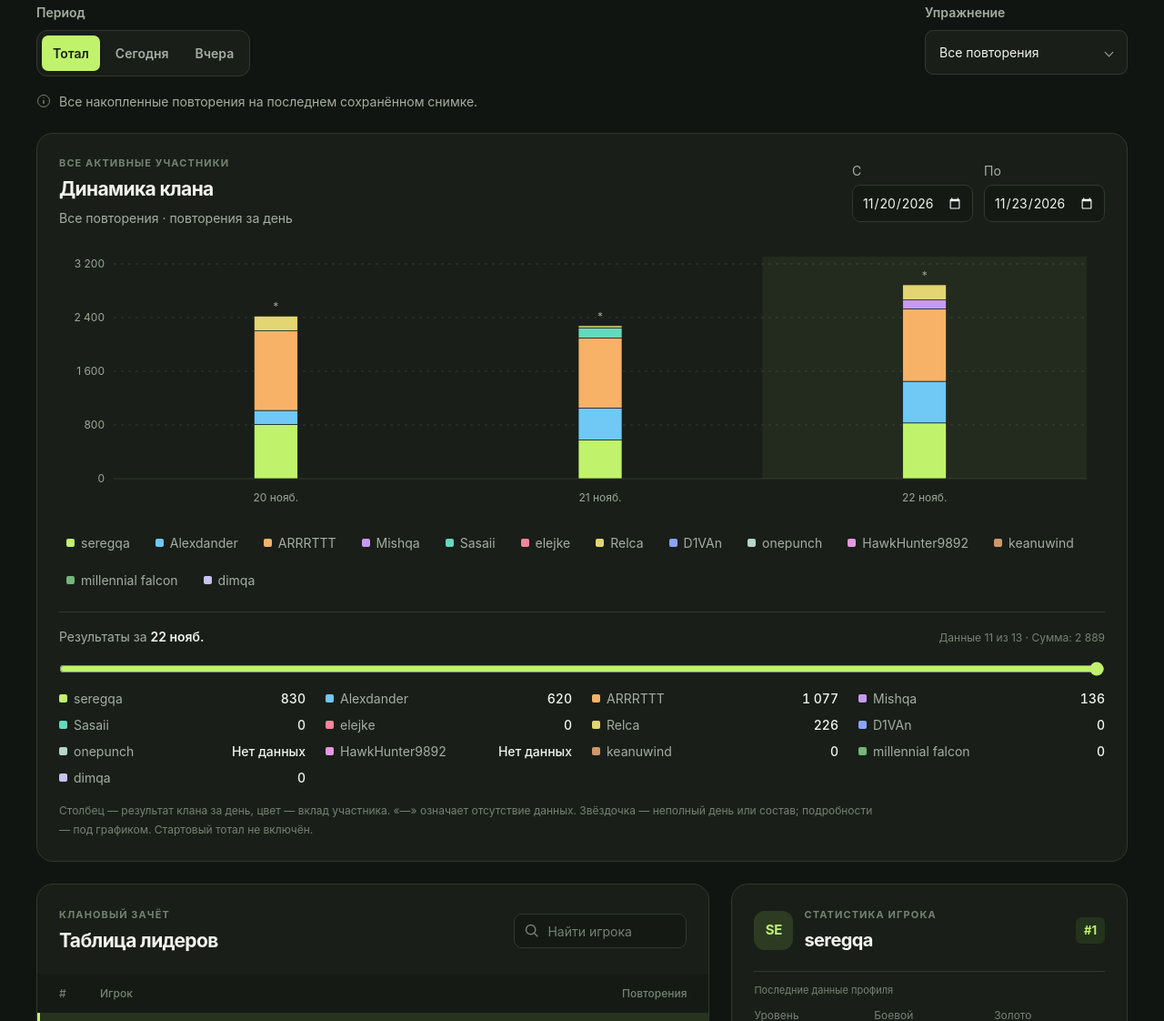
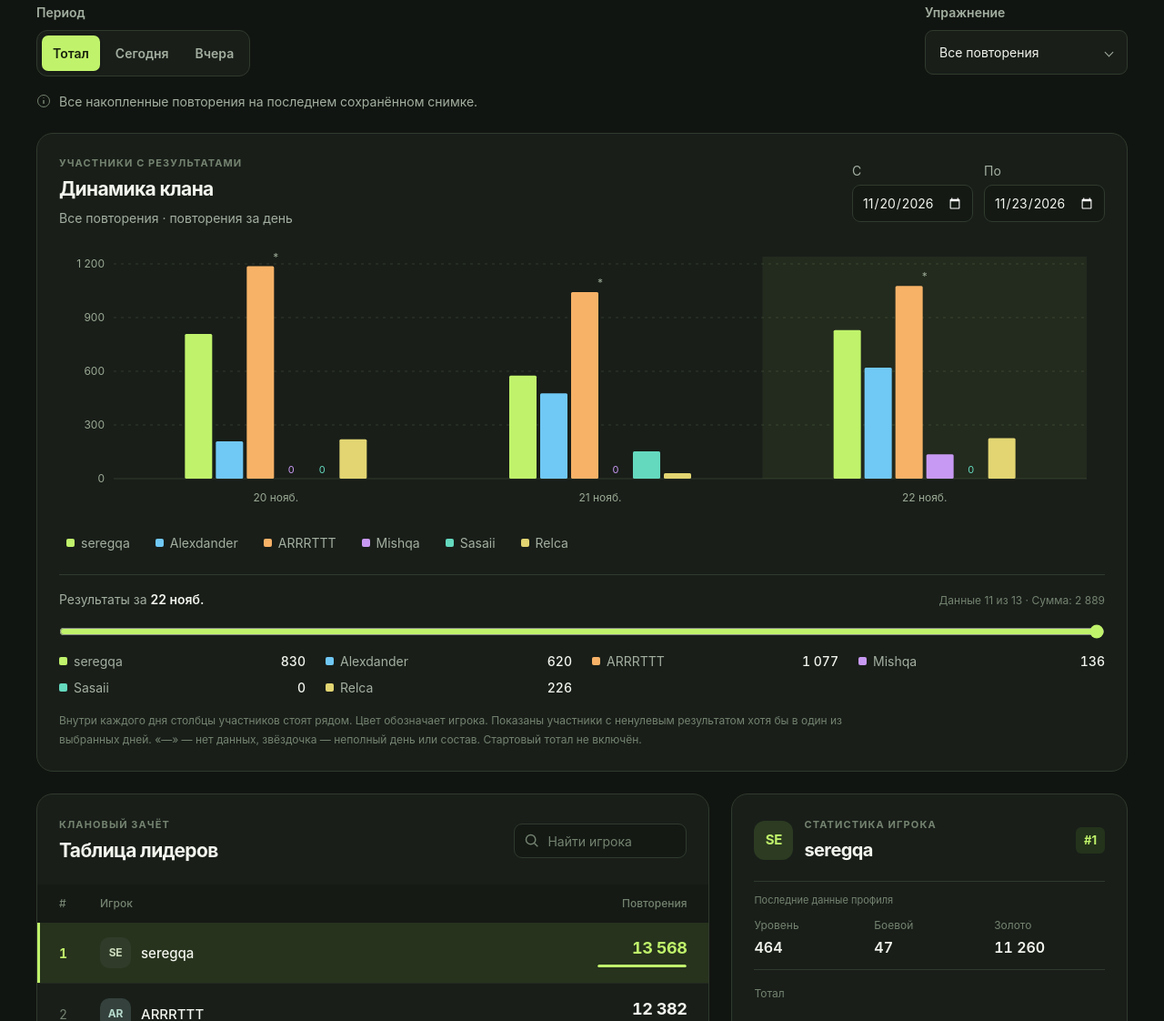
Before and after one commit to seregqa-m/gymscape-clan, a plain HTML site: page site/index.html in a window 1280 px wide. Shown: the part 544-1666 px from the top of the page at 91% size. Drawn offline with Linux system fonts and the light colour scheme; no server answers.

Commit message:
Compare participants with grouped bars and hide zero-only series

```diff
--- a/site/app.js
+++ b/site/app.js
@@ -400,7 +400,7 @@ function inspectDay(index) {
   $("chart-day").setAttribute("aria-valuetext", `${calendarLabel(day.date)}. ${flags.join(". ")}`);
   const readout = $("chart-readout");
   readout.replaceChildren();
-  for (const { player, row } of values) {
+  for (const { player, row } of values.filter(({ player }) => state.chartPlayers.some((item) => item.username === player.username))) {
     const item = node("li", "chart-player-result");
     const name = node("span", "chart-player-name", shownName(player.username));
     name.style.setProperty("--player-color", playerColor(player.username));
@@ -428,9 +428,14 @@ function renderChart() {
   $("chart-range-error").hidden = !invalid;
   state.chartDays = invalid ? [] : days.filter((day) => day.date >= state.chartFrom && day.date <= state.chartTo);
   const history = state.chartDays;
+  // Keep one stable slot per participant across the selected dates. A player
+  // appears only when there is a measured positive result in this range.
+  state.chartPlayers = state.data.players.filter((player) => history.some((day) =>
+    valueFor(day.rows.find((row) => row.username === player.username)) > 0));
+  if (!state.chartPlayers.some((player) => player.username === state.chartFocus)) state.chartFocus = null;
   const legend = $("chart-legend");
   legend.replaceChildren();
-  for (const player of state.data.players) {
+  for (const player of state.chartPlayers) {
     const button = node("button", "chart-legend-item", shownName(player.username));
     button.type = "button";
     button.style.setProperty("--player-color", playerColor(player.username));
@@ -439,6 +444,7 @@ function renderChart() {
     button.addEventListener("click", () => { state.chartFocus = state.chartFocus === player.username ? null : player.username; renderChart(); });
     legend.append(button);
   }
+  if (history.length && !state.chartPlayers.length) legend.append(node("p", "chart-caption", "За выбранные даты нет ненулевых результатов по этому упражнению."));
   $("chart-inspector").hidden = !history.length;
   if (!history.length) {
     emptyChart(invalid ? "Проверь диапазон дат" : "Пока нет дневной истории", invalid ? "Дата начала должна быть не позже даты окончания." : "После обновления появится сегодняшний прирост. Прошлые дни начнут накапливаться с первого ночного снимка.");
@@ -446,55 +452,69 @@ function renderChart() {
   }
   const target = $("history-chart");
   target.replaceChildren();
-  const width = Math.max(300, target.clientWidth, history.length * 30 + 70);
+  const playerCount = Math.max(1, state.chartPlayers.length);
+  const groupMinimum = Math.max(74, playerCount * 15 + 24);
+  const width = Math.max(300, target.clientWidth, history.length * groupMinimum + 80);
   const left = 60, right = 20, top = 18, bottom = 254;
   const step = (width - left - right) / history.length;
-  const barWidth = Math.min(48, Math.max(12, step - 10));
-  const totals = history.map((day) => day.rows.reduce((sum, row) => sum + (valueFor(row) ?? 0), 0));
-  const maximum = Math.max(1, ...totals);
+  const barGap = 4;
+  const barWidth = Math.min(30, (step - 24 - barGap * (playerCount - 1)) / playerCount);
+  const groupWidth = playerCount * barWidth + (playerCount - 1) * barGap;
+  const maximum = history.reduce((max, day) => day.rows.reduce((value, row) => Math.max(value, valueFor(row) ?? 0), max), 1);
   const magnitude = 10 ** Math.floor(Math.log10(maximum / 4));
   const yMax = Math.max(4, Math.ceil(maximum / magnitude / 4) * magnitude * 4);
   const scale = (bottom - top) / yMax;
-  const svg = svgNode("svg", { viewBox: `0 0 ${width} 294`, width, height: 294, class: "stacked-chart", role: "img", "aria-label": "Дневной прирост клана: каждый столбец — день, цветные сегменты — участники. Точные значения доступны под графиком." });
+  const svg = svgNode("svg", { viewBox: `0 0 ${width} 294`, width, height: 294, class: "grouped-chart", role: "img", "aria-label": "Дневной прирост участников: внутри каждого дня отдельные цветные столбцы стоят рядом на общей нулевой линии. Точные значения доступны под графиком." });
   for (let tick = 0; tick <= 4; tick++) {
     const value = yMax * tick / 4, y = bottom - value * scale;
     svg.append(svgNode("line", { x1: left, x2: width - right, y1: y, y2: y, stroke: "#303a2d", "stroke-dasharray": tick ? "3 5" : "none" }));
     svg.append(svgNode("text", { x: left - 10, y: y + 4, fill: "#9aa994", "font-size": 12, "text-anchor": "end" }, formatValue(value)));
   }
   history.forEach((day, index) => {
-    const x = left + step * index + (step - barWidth) / 2;
+    const groupX = left + step * index + (step - groupWidth) / 2;
+    const centerX = left + step * (index + .5);
     const group = svgNode("g", { "data-date": day.date });
     const known = day.rows.filter((row) => valueFor(row) !== null);
     const background = svgNode("rect", { x: left + step * index, y: top - 8, width: step, height: bottom - top + 8, fill: "#c0f36b", opacity: 0, class: "chart-day-highlight" });
     group.append(background);
-    let accumulated = 0;
-    for (const player of state.data.players) {
+    const hit = svgNode("rect", { x: left + step * index, y: top - 8, width: step, height: bottom - top + 33, fill: "transparent", class: "chart-day-hit" });
+    group.append(hit);
+    let dayMaximum = 0;
+    state.chartPlayers.forEach((player, playerIndex) => {
       const row = day.rows.find((row) => row.username === player.username);
       const value = valueFor(row);
-      if (value === null || value <= 0) continue;
+      const x = groupX + playerIndex * (barWidth + barGap);
+      const color = playerColor(player.username);
+      const opacity = !state.chartFocus || state.chartFocus === player.username ? 1 : .25;
+      const title = `${calendarLabel(day.date)} · ${shownName(player.username)}: ${value === null ? "нет данных" : `${formatValue(value)} ${unit() === "seconds" ? "мин:сек" : "повт."}`}${row?.partial ? " · неполный день" : ""}`;
+      const slot = svgNode("rect", { x, y: top, width: barWidth, height: bottom - top, fill: "transparent", class: "chart-day-hit" });
+      slot.append(svgNode("title", {}, title));
+      group.append(slot);
+      if (value === null || value === 0) {
+        const marker = svgNode("text", { x: x + barWidth / 2, y: bottom - 6, fill: color, opacity, "font-size": 11, "text-anchor": "middle" }, value === null ? "—" : "0");
+        marker.append(svgNode("title", {}, title));
+        group.append(marker);
+        return;
+      }
       const height = value * scale;
-      const bar = svgNode("rect", { x, y: bottom - (accumulated + value) * scale, width: barWidth, height, fill: playerColor(player.username), stroke: "#171d16", "stroke-width": .7, opacity: !state.chartFocus || state.chartFocus === player.username ? 1 : .25, "data-player": player.username });
-      bar.append(svgNode("title", {}, `${calendarLabel(day.date)} · ${shownName(player.username)}: ${formatValue(value)}${unit() === "seconds" ? " мин:сек" : " повт."}${row.partial ? " · неполный день" : ""}`));
-      group.append(bar); accumulated += value;
-    }
-    if (!known.length) {
-      group.append(svgNode("rect", { x, y: bottom - 28, width: barWidth, height: 28, fill: "none", stroke: "#72806a", "stroke-dasharray": "3 3" }));
-      group.append(svgNode("text", { x: x + barWidth / 2, y: bottom - 9, fill: "#9aa994", "font-size": 14, "text-anchor": "middle" }, "—"));
-    } else if (!accumulated) {
-      group.append(svgNode("text", { x: x + barWidth / 2, y: bottom - 8, fill: "#9aa994", "font-size": 12, "text-anchor": "middle" }, "0"));
+      const bar = svgNode("rect", { x, y: bottom - height, width: barWidth, height, fill: color, rx: 1.5, opacity, "data-player": player.username, "data-value": value });
+      bar.append(svgNode("title", {}, title));
+      group.append(bar);
+      dayMaximum = Math.max(dayMaximum, value);
+    });
+    if (!state.chartPlayers.length) {
+      group.append(svgNode("text", { x: centerX, y: bottom - 8, fill: "#9aa994", "font-size": 12, "text-anchor": "middle" }, known.length ? "0" : "—"));
     }
     if (known.length && (known.length < state.data.players.length || day.partial || day.in_progress)) {
-      group.append(svgNode("text", { x: x + barWidth / 2, y: Math.max(12, bottom - accumulated * scale - 6), fill: "#9aa994", "font-size": 12, "text-anchor": "middle" }, "*"));
+      group.append(svgNode("text", { x: centerX, y: Math.max(12, bottom - dayMaximum * scale - 6), fill: "#9aa994", "font-size": 12, "text-anchor": "middle" }, "*"));
     }
     const labelEvery = Math.max(1, Math.ceil(history.length / (width / 72)));
     if (index % labelEvery === 0 || index === history.length - 1) {
-      group.append(svgNode("text", { x: x + barWidth / 2, y: 279, fill: "#9aa994", "font-size": 12, "text-anchor": "middle" }, calendarLabel(day.date)));
+      group.append(svgNode("text", { x: centerX, y: 279, fill: "#9aa994", "font-size": 12, "text-anchor": "middle" }, calendarLabel(day.date)));
     }
-    const hit = svgNode("rect", { x: left + step * index, y: top - 8, width: step, height: bottom - top + 33, fill: "transparent", class: "chart-day-hit" });
-    hit.append(svgNode("title", {}, `${calendarLabel(day.date)}: ${known.length ? formatValue(accumulated) : "нет данных"}. Данные ${known.length} из ${state.data.players.length}.`));
-    hit.addEventListener("pointerenter", () => inspectDay(index));
-    hit.addEventListener("click", () => inspectDay(index));
-    group.append(hit); svg.append(group);
+    group.addEventListener("pointerenter", () => inspectDay(index));
+    group.addEventListener("click", () => inspectDay(index));
+    svg.append(group);
   });
   target.append(svg);
   $("chart-day").max = String(history.length - 1);
--- a/site/index.html
+++ b/site/index.html
@@ -78,7 +78,7 @@
 
           <section class="clan-chart-panel" aria-labelledby="clan-chart-title">
             <div class="clan-chart-heading">
-              <div><p class="section-kicker">Все активные участники</p><h2 id="clan-chart-title">Динамика клана</h2><p id="chart-unit" class="clan-chart-subtitle">Повторения за день</p></div>
+              <div><p class="section-kicker">Участники с результатами</p><h2 id="clan-chart-title">Динамика клана</h2><p id="chart-unit" class="clan-chart-subtitle">Повторения за день</p></div>
               <div class="chart-range"><label for="chart-from">С<input id="chart-from" type="date"></label><label for="chart-to">По<input id="chart-to" type="date"></label></div>
             </div>
             <p id="chart-range-error" class="participant-feedback is-error" role="alert" hidden>Начало периода должно быть не позже окончания.</p>
@@ -89,7 +89,7 @@
               <input id="chart-day" type="range" min="0" max="0" value="0" step="1" aria-label="День на графике">
               <ul id="chart-readout" class="chart-readout" aria-live="polite"></ul>
             </div>
-            <p class="chart-caption">Столбец — результат клана за день, цвет — вклад участника. «—» означает отсутствие данных. Звёздочка — неполный день или состав; подробности — под графиком. Стартовый тотал не включён.</p>
+            <p class="chart-caption">Внутри каждого дня столбцы участников стоят рядом. Цвет обозначает игрока. Показаны участники с ненулевым результатом хотя бы в один из выбранных дней. «—» — нет данных, звёздочка — неполный день или состав. Стартовый тотал не включён.</p>
           </section>
 
           <div class="content-grid">
```
Also changed, not shown: site/styles.css, 1 other file.
